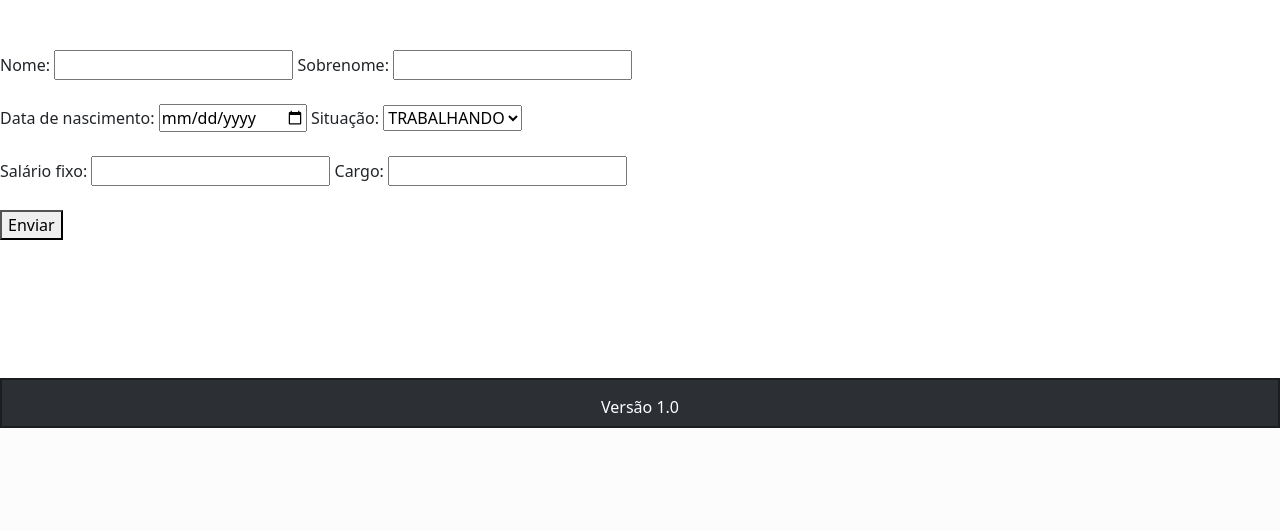
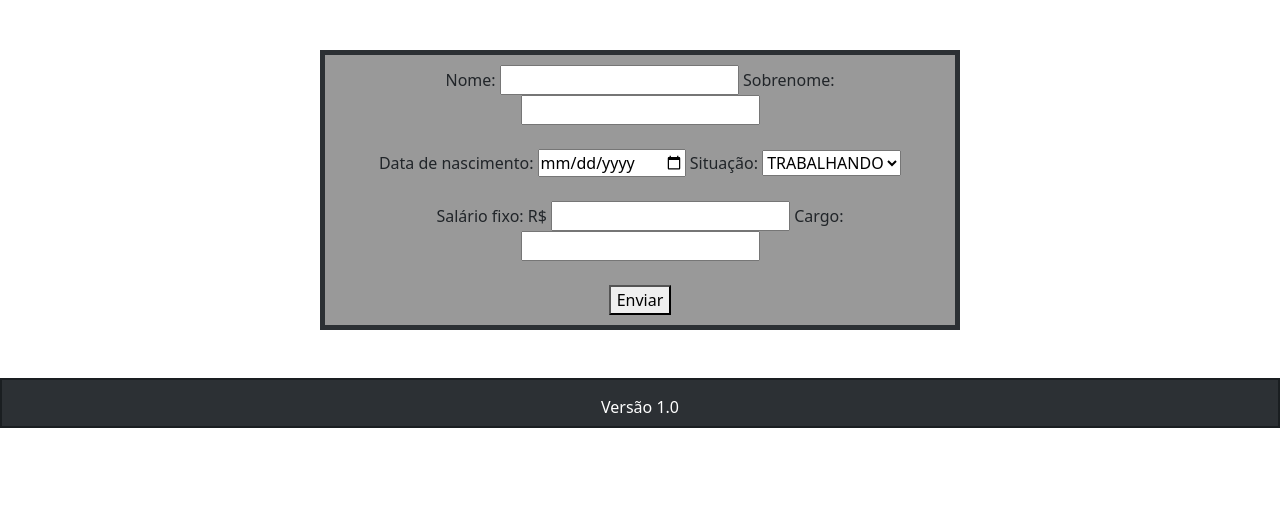
Before and after one commit to VitorHKato/SistemaBarbearia, a Django app: page /gerenciar_funcionarios in a window 1280 px wide. Shown: the part 372-902 px from the top of the page. Before the commit the page ends 800 px from the top, so only its background shows below. Run offline with Django 3.2, Linux system fonts and the light colour scheme; data that the repository does not hold is empty; some libraries are stand-ins or nearby versions.

Commit message:
Ajuste de ajax, add div e centralizado form de cadastro de funcionário

```diff
--- a/core/templates/base.html
+++ b/core/templates/base.html
@@ -54,7 +54,7 @@
             <p class="versao">Versão 1.0</p>
         </div>
     {% endblock %}
-    <script type="text/javascript" src="../../static/js/jquery/jquery-3.6.0.min.js"></script>
+
     {% block javascript %}
     {% endblock %}
 </body>
--- a/core/templates/gerenciar_funcionarios.html
+++ b/core/templates/gerenciar_funcionarios.html
@@ -38,7 +38,8 @@
         {% endfor %}
     </table>
 
-    <form method="post" id="formCadastroFuncionario" name="formCadastroFuncionario">
+    <div class="cadastroFuncionario">
+        <form method="post" id="formCadastroFuncionario" name="formCadastroFuncionario">
         {% csrf_token %}
         <label for="nomeFuncionario">Nome: </label>
         <input type="text" required="" maxlength="150" id="nomeFuncionario" name="nomeFuncionario">
@@ -52,17 +53,19 @@
                 <option value= {{ i }}>{{ i }}</option>
             {% endfor %}
         </select><br><br>
-        <label for="salariofixoFuncionario">Salário fixo: </label>
+        <label for="salariofixoFuncionario">Salário fixo: R$</label>
         <input type="number" step="100" id="salariofixoFuncionario" name="salariofixoFuncionario">
         <label for="cargoFuncionario">Cargo: </label>
         <input type="text" id="cargoFuncionario" name="cargoFuncionario"><br><br>
         <button type="button" onclick="$('#formCadastroFuncionario').submit()" id="enviarDadosFuncionario">Enviar</button>
     </form>
+    </div>
 
     {% block javascript %}
         <script>
             $('#formCadastroFuncionario').on('submit', function (e){
-                e.preventDefault()
+                e.preventDefault();
+                e.stopImmediatePropagation();
                 nome = $('#nomeFuncionario').val();
                 sobrenome = $('#sobrenomeFuncionario').val();
 
@@ -90,7 +93,8 @@
                     },
                     dataType: 'json',
                     success: function (context){
-                        toastr.success(context.msg);
+                        location.reload();
+                        //toastr.success(context.msg);
                     },
                     error: function (context){
                         toastr.error(context.msg)
--- a/core/templates/index.html
+++ b/core/templates/index.html
@@ -35,13 +35,16 @@
     </form>
 
     {% block javascript %}
+    <!--
     <script>
         $(document).ready(function() {
             alert('Página carregada')
         });
     </script>
+    -->
     <script>
-        $('#fname').change(function () {
+        $('#fname').change(function (e) {
+            e.stopImmediatePropagation();
             var nome = $(this).val();
 
             $.ajax({
--- a/core/urls.py
+++ b/core/urls.py
@@ -8,7 +8,8 @@ urlpatterns = [
     #path('', Login.as_view(), name='login')
 
     path('valida_nome', ValidaNome.as_view(), name='valida_nome'),
-    path('home', Home.as_view(), name='index'),
+
+    path('', Home.as_view(), name='index'),
 
     path('gerenciar_produtos', GerenciarProdutos.as_view(), name='gerenciar_produtos'),
     path('criar_produto', CriarProduto.as_view(), name='criar_produto'),
--- a/static/css/style.css
+++ b/static/css/style.css
@@ -51,3 +51,13 @@ tr:nth-child(even) {
 body {
     padding-top: 65px;
 }
+
+.cadastroFuncionario {
+    margin: auto;
+    width: 50%;
+    background-color: #999999;
+    border: 5px solid #2c3034;
+    padding: 10px;
+    text-align: center;
+    margin-bottom: 200px;
+}
```
